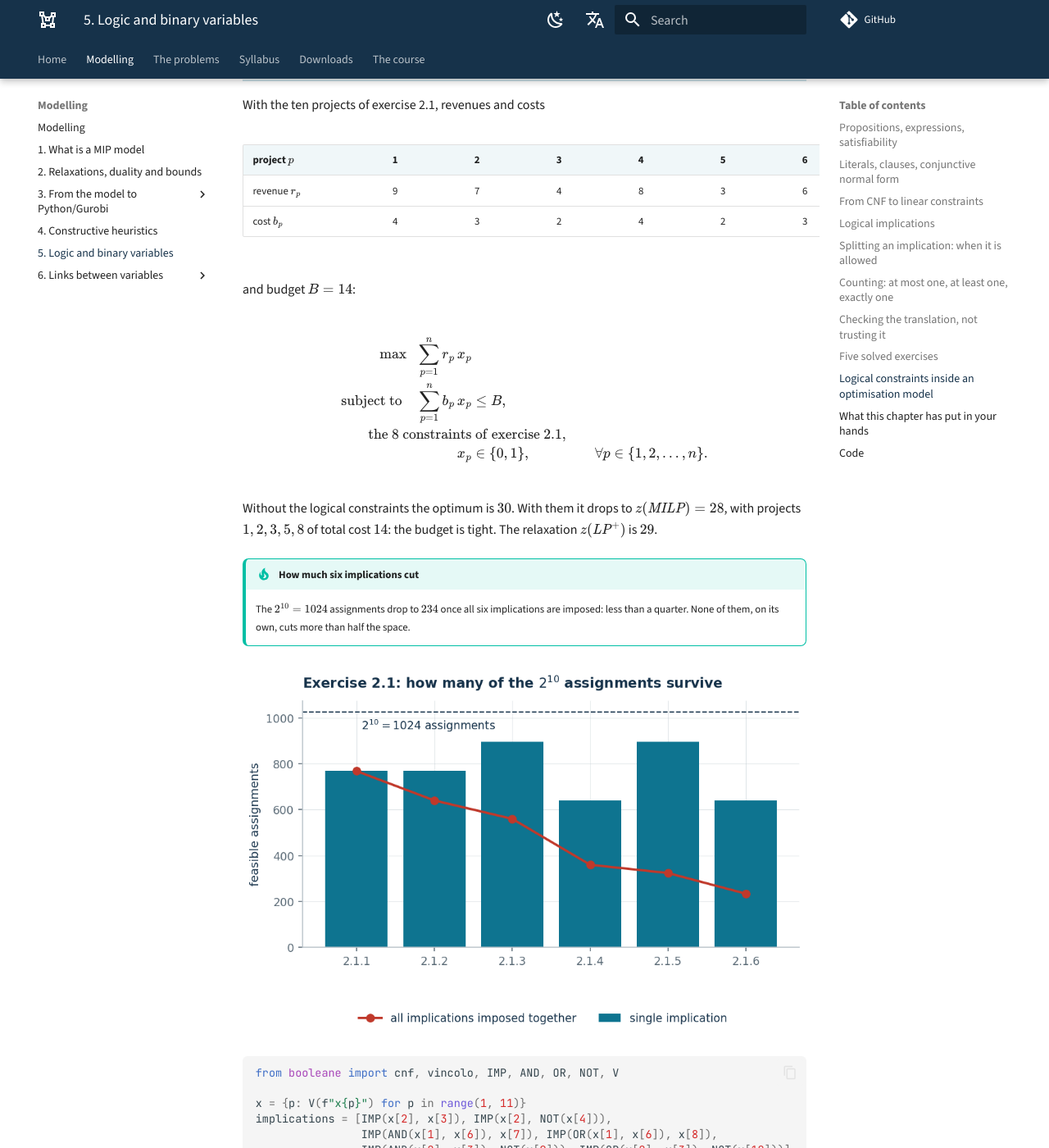
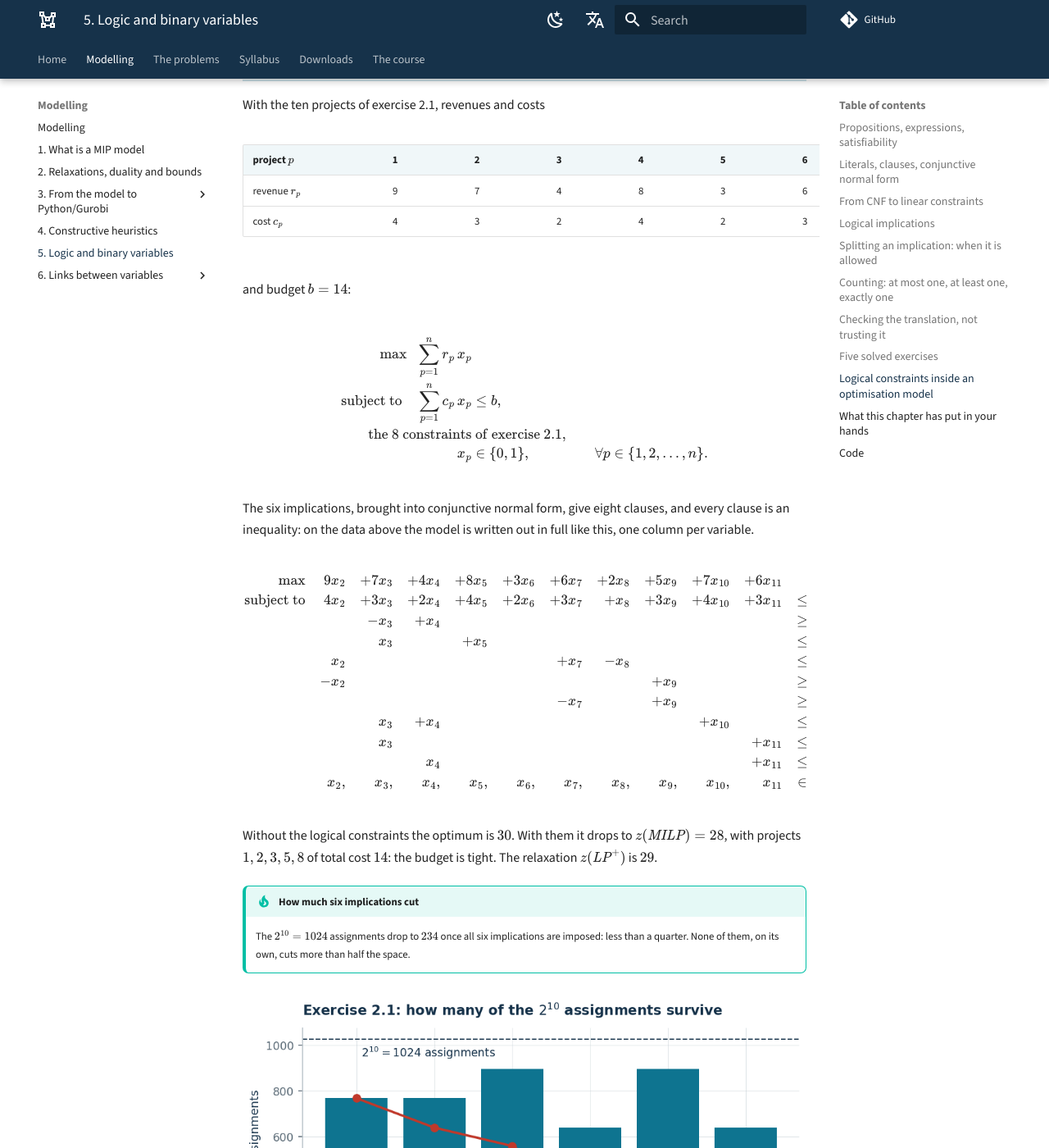
Before and after one commit to fabiofurini/mip-modelling, an MkDocs documentation site: the page built from docs/modelling-5.md, in a window 1280 px wide and 1400 px high, scrolled down 4211 px. Shown: the whole window at 82% size. Built offline with MkDocs 1.6.1 and Material for MkDocs 9.7.7, drawn with Linux system fonts in a browser that asks for light colours; comment, search, counter and statistics services are not loaded; some of the changed text lies outside the part shown.

Commit message:
Allinea le slide e colma due buchi del capitolo 5
Le slide avevano lo stesso difetto dell'italiano: una tabella «posizione ->
modello» scritta a mano che la rinumerazione aveva sfasato, e due slide con i
numeri vecchi delle regine e dell'orario.

Il capitolo 5 inglese non mostrava il modello dell'istanza della selezione di
progetti, che l'italiano ha sempre avuto: lo script non lo salvava nemmeno. E il
budget si chiamava B mentre i costi si chiamavano b_p; ora sono c_p e b, come in
italiano e come vuole la regola dei dati in minuscolo.

Co-Authored-By: Claude Opus 5 <noreply@anthropic.com>

```diff
--- a/docs/modelling-5.md
+++ b/docs/modelling-5.md
@@ -187,18 +187,46 @@ With the ten projects of exercise 2.1, revenues and costs
 | project $p$ | 1 | 2 | 3 | 4 | 5 | 6 | 7 | 8 | 9 | 10 |
 |---|---:|---:|---:|---:|---:|---:|---:|---:|---:|---:|
 | revenue $r_p$ | 9 | 7 | 4 | 8 | 3 | 6 | 2 | 5 | 7 | 6 |
-| cost $b_p$ | 4 | 3 | 2 | 4 | 2 | 3 | 1 | 3 | 4 | 3 |
+| cost $c_p$ | 4 | 3 | 2 | 4 | 2 | 3 | 1 | 3 | 4 | 3 |
 
-and budget $B = 14$:
+and budget $b = 14$:
 
 $$
 \begin{aligned}
 \max ~~ \sum_{p=1}^{n} r_p\, x_p & &\\
-\text{subject to}\quad \sum_{p=1}^{n} b_p\, x_p &\le B, &\\
+\text{subject to}\quad \sum_{p=1}^{n} c_p\, x_p &\le b, &\\
 \text{the 8 constraints} &\text{ of exercise 2.1}, &\\
 x_p &\in \{0, 1\}, & \forall p \in \{1, 2, \dots, n\}.
 \end{aligned}
 $$
+
+The six implications, brought into conjunctive normal form, give eight clauses,
+and every clause is an inequality: on the data above the model is written out in
+full like this, one column per variable.
+
+<!-- modello-esteso: cap02_progetti -->
+
+<div class="modello-esteso largo" markdown>
+
+$$
+\begin{array}{rrrrrrrrrrr c l}
+\max & 9x_2 & +7x_3 & +4x_4 & +8x_5 & +3x_6 & +6x_7 & +2x_8 & +5x_9 & +7x_{10} & +6x_{11} &  & \\
+\text{subject to} & 4x_2 & +3x_3 & +2x_4 & +4x_5 & +2x_6 & +3x_7 & +x_8 & +3x_9 & +4x_{10} & +3x_{11} & \le & 14\\
+ &  & -x_3 & +x_4 &  &  &  &  &  &  &  & \ge & 0\\
+ &  & x_3 &  & +x_5 &  &  &  &  &  &  & \le & 1\\
+ & x_2 &  &  &  &  & +x_7 & -x_8 &  &  &  & \le & 1\\
+ & -x_2 &  &  &  &  &  &  & +x_9 &  &  & \ge & 0\\
+ &  &  &  &  &  & -x_7 &  & +x_9 &  &  & \ge & 0\\
+ &  & x_3 & +x_4 &  &  &  &  &  & +x_{10} &  & \le & 2\\
+ &  & x_3 &  &  &  &  &  &  &  & +x_{11} & \le & 1\\
+ &  &  & x_4 &  &  &  &  &  &  & +x_{11} & \le & 1\\
+ & x_2, & x_3, & x_4, & x_5, & x_6, & x_7, & x_8, & x_9, & x_{10}, & x_{11} & \in & \{0, 1\}
+\end{array}
+$$
+
+</div>
+
+<!-- modello-esteso: fine -->
 
 Without the logical constraints the optimum is $30$. With them it drops to
 $z(\mathit{MILP}) = 28$, with projects $1, 2, 3, 5, 8$ of total cost $14$: the
```
Also changed, not shown: other parts of docs/modelling-5.md (+3 -1 lines), 5 other files.
